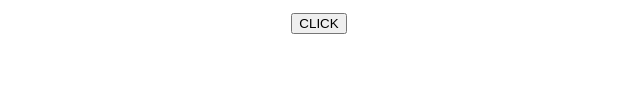
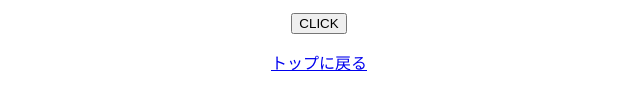
Before and after one commit to Se1gen/se1gen-web, a plain HTML site: page otamesi.html in a window 1280 px wide. Shown: the part 168-278 px from the top of the page, without its empty margins (321-961 px from the left). Drawn offline with Linux system fonts and the light colour scheme.

Commit message:
Add link to return to the top of the page

```diff
--- a/otamesi.html
+++ b/otamesi.html
@@ -45,5 +45,9 @@
         }
     </script>
 
+    <a href="index.html">
+        トップに戻る
+    </a>
+
 </body>
 </html>
```
